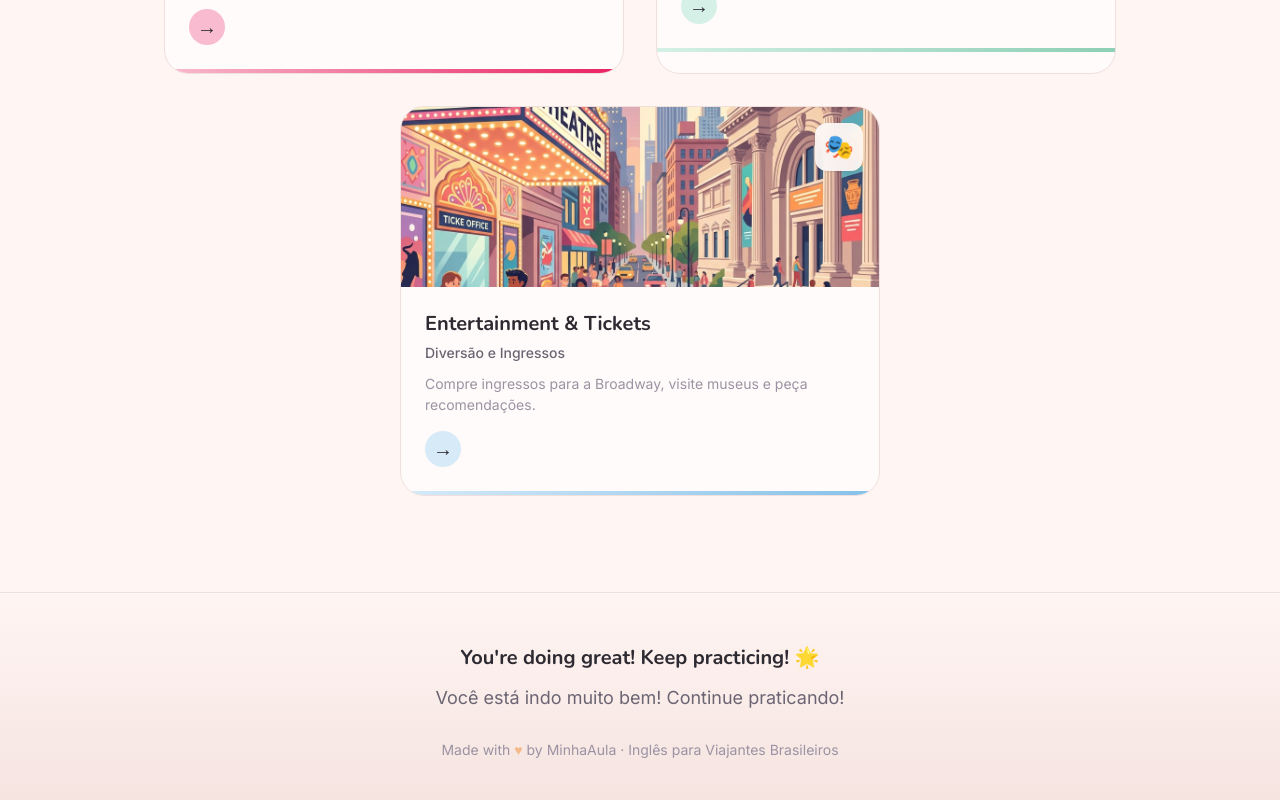
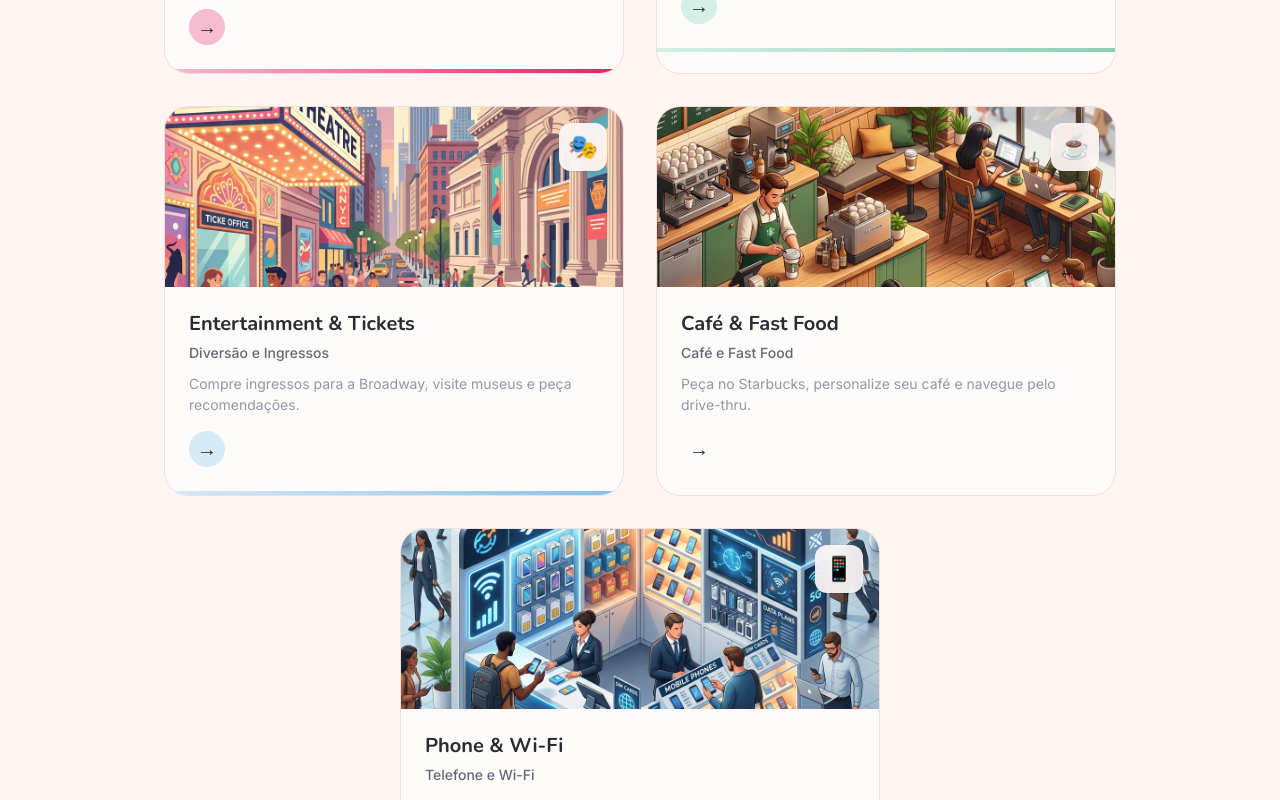
Before and after one commit to mantolatv-cmyk/missmonica, a Next.js app: page / in a window 1280 px wide. Shown: the part 2340-3140 px from the top of the page. Built offline with nearby package versions, Linux system fonts and the light colour scheme.

Commit message:
feat: add Cafe & Fast Food and Tech & Wi-Fi modules

```diff
--- a/app/api/progress/route.ts
+++ b/app/api/progress/route.ts
@@ -24,6 +24,8 @@ export async function GET() {
       transport: progressStore.filter(p => p.scenarioId === 'transport'),
       medical: progressStore.filter(p => p.scenarioId === 'medical'),
       entertainment: progressStore.filter(p => p.scenarioId === 'entertainment'),
+      cafe: progressStore.filter(p => p.scenarioId === 'cafe'),
+      tech: progressStore.filter(p => p.scenarioId === 'tech'),
     },
   };
 
--- a/data/scenarios.ts
+++ b/data/scenarios.ts
@@ -40,7 +40,7 @@ export interface Scenario {
   description: string;
   descriptionPt: string;
   icon: string;
-  color: 'lavender' | 'mint' | 'peach' | 'sky' | 'gold' | 'rose';
+  color: 'lavender' | 'mint' | 'peach' | 'sky' | 'gold' | 'rose' | 'orange' | 'blue' | 'indigo';
   imagePath: string;
   dialogues: DialogueLine[];
   vocabulary: VocabularyItem[];
@@ -590,4 +590,145 @@ export const scenarios: Scenario[] = [
       }
     ],
   },
+  {
+    id: 'cafe',
+    title: 'Café & Fast Food',
+    titlePt: 'Café e Fast Food',
+    description: 'Order at Starbucks, customize your coffee, and navigate fast food drive-thrus.',
+    descriptionPt: 'Peça no Starbucks, personalize seu café e navegue pelo drive-thru.',
+    icon: '☕',
+    color: 'orange',
+    imagePath: '/images/cafe_scene.png',
+    dialogues: [],
+    dialogueSets: [
+      {
+        title: 'At Starbucks',
+        titlePt: 'No Starbucks',
+        icon: '🥤',
+        dialogues: [
+          { speaker: 'student', english: "Hi! Can I get a Grande Latte, please?", portuguese: "Oi! Pode me dar um Latte Grande, por favor?" },
+          { speaker: 'native', english: "Sure! Would you like that hot or iced?", portuguese: "Claro! Você quer quente ou gelado?" },
+          { speaker: 'student', english: "Iced, please. And can I have oat milk instead of whole milk?", portuguese: "Gelado, por favor. E posso querer leite de aveia em vez de leite integral?" },
+          { speaker: 'native', english: "No problem. Any flavor? Vanilla or caramel?", portuguese: "Sem problema. Algum sabor? Baunilha ou caramelo?" },
+          { speaker: 'student', english: "Just vanilla, please. And can I have it with less ice?", portuguese: "Só baunilha, por favor. E pode ser com menos gelo?" },
+          { speaker: 'native', english: "Got it. What's your name for the cup?", portuguese: "Entendi. Qual o seu nome para o copo?" },
+          { speaker: 'student', english: "It's Maria.", portuguese: "É Maria." },
+        ],
+      },
+      {
+        title: 'Fast Food Order',
+        titlePt: 'Pedido Fast Food',
+        icon: '🍔',
+        dialogues: [
+          { speaker: 'native', english: "Welcome to Burger King! Will this be for here or to go?", portuguese: "Bem-vindo ao Burger King! Vai ser para comer aqui ou para levar?" },
+          { speaker: 'student', english: "To go, please. I'd like a number one combo.", portuguese: "Para levar, por favor. Eu queria o combo número um." },
+          { speaker: 'native', english: "Would you like to medium or large your meal?", portuguese: "Você quer o combo médio ou grande?" },
+          { speaker: 'student', english: "Medium is fine. Can I have a Coke with that?", portuguese: "Médio está bom. Pode ser uma Coca com isso?" },
+          { speaker: 'native', english: "Sure. Anything else? Apple pie or cookies?", portuguese: "Claro. Algo mais? Torta de maçã ou cookies?" },
+          { speaker: 'student', english: "No, thank you. That's all.", portuguese: "Não, obrigado. Só isso." },
+        ],
+      },
+    ],
+    vocabulary: [
+      { english: "Tall / Grande / Venti", portuguese: "Pequeno / Médio / Grande (Starbucks)" },
+      { english: "Whole milk", portuguese: "Leite integral" },
+      { english: "Oat milk", portuguese: "Leite de aveia" },
+      { english: "Decaf", portuguese: "Descafeinado" },
+      { english: "Whipped cream", portuguese: "Chantilly" },
+      { english: "Drive-thru", portuguese: "Drive-thru" },
+      { english: "For here / To go", portuguese: "Para comer aqui / Para levar" },
+      { english: "Combo / Meal", portuguese: "Combo / Refeição" },
+    ],
+    culturalTips: [
+      {
+        title: "Starbucks Sizes",
+        titlePt: "Tamanhos Starbucks",
+        content: "Starbucks uses unique names: Tall (12oz), Grande (16oz), and Venti (24oz). If you just say 'small' or 'medium', they will understand, but knowing the names is helpful!",
+        contentPt: "O Starbucks usa nomes únicos: Tall (pequeno), Grande (médio) e Venti (grande). Se você disser 'small' ou 'medium', eles vão entender, mas saber os nomes ajuda!",
+      },
+      {
+        title: "Customization is King",
+        titlePt: "Personalização é Tudo",
+        content: "In the US, you can customize EVERYTHING. Milk types, temperature, amount of ice, and extra shots of espresso. Don't be afraid to ask exactly how you want it!",
+        contentPt: "Nos EUA, você pode personalizar TUDO. Tipos de leite, temperatura, quantidade de gelo e doses extras de café. Não tenha medo de pedir exatamente como você quer!",
+      },
+      {
+        title: "Names on Cups",
+        titlePt: "Nomes nos Copos",
+        content: "Baristas will ask for your name. If your name is hard to spell, it's common to use a 'coffee name' (a simpler nickname) to avoid confusion and misspelling.",
+        contentPt: "Os baristas vão pedir seu nome. Se seu nome for difícil de soletrar, é comum usar um 'coffee name' (um apelido simples) para evitar confusão e erros de grafia.",
+      }
+    ],
+  },
+  {
+    id: 'tech',
+    title: 'Phone & Wi-Fi',
+    titlePt: 'Telefone e Wi-Fi',
+    description: 'Ask for Wi-Fi passwords, buy a local SIM card, and stay connected.',
+    descriptionPt: 'Peça senhas de Wi-Fi, compre um chip local e mantenha-se conectado.',
+    icon: '📱',
+    color: 'blue',
+    imagePath: '/images/tech_scene.png',
+    dialogues: [],
+    dialogueSets: [
+      {
+        title: 'Asking for Wi-Fi',
+        titlePt: 'Pedindo Wi-Fi',
+        icon: '📶',
+        dialogues: [
+          { speaker: 'student', english: "Excuse me, do you have Wi-Fi here?", portuguese: "Com licença, você tem Wi-Fi aqui?" },
+          { speaker: 'native', english: "Yes, we do! It's free for customers.", portuguese: "Sim, temos! É grátis para clientes." },
+          { speaker: 'student', english: "What's the network name?", portuguese: "Qual é o nome da rede?" },
+          { speaker: 'native', english: "It's 'CoffeeHouse_Guest'.", portuguese: "É 'CoffeeHouse_Guest'." },
+          { speaker: 'student', english: "And what's the password?", portuguese: "E qual é a senha?" },
+          { speaker: 'native', english: "The password is 'latte2024'. All lowercase.", portuguese: "A senha é 'latte2024'. Tudo em minúsculo." },
+          { speaker: 'student', english: "Thank you! The connection is very fast.", portuguese: "Obrigado! A conexão é muito rápida." },
+        ],
+      },
+      {
+        title: 'Buying a SIM Card',
+        titlePt: 'Comprando um Chip',
+        icon: '💳',
+        dialogues: [
+          { speaker: 'student', english: "Hi! I'd like to buy a prepaid SIM card, please.", portuguese: "Oi! Eu gostaria de comprar um chip pré-pago, por favor." },
+          { speaker: 'native', english: "Sure! We have a travel plan with 10GB of data.", portuguese: "Claro! Temos um plano de viagem com 10GB de dados." },
+          { speaker: 'student', english: "How much does it cost?", portuguese: "Quanto custa?" },
+          { speaker: 'native', english: "It's thirty dollars and it lasts for thirty days.", portuguese: "Custa trinta dólares e dura trinta dias." },
+          { speaker: 'student', english: "Does it include international calls?", portuguese: "Inclui ligações internacionais?" },
+          { speaker: 'native', english: "No, but you get unlimited local texts and calls.", portuguese: "Não, mas você tem mensagens e ligações locais ilimitadas." },
+          { speaker: 'student', english: "That works. Can you help me activate it?", portuguese: "Serve. Você pode me ajudar a ativar?" },
+        ],
+      },
+    ],
+    vocabulary: [
+      { english: "Network", portuguese: "Rede" },
+      { english: "Password", portuguese: "Senha" },
+      { english: "SIM card / Chip", portuguese: "Chip de celular" },
+      { english: "Prepaid", portuguese: "Pré-pago" },
+      { english: "Data plan", portuguese: "Plano de dados" },
+      { english: "Coverage", portuguese: "Cobertura" },
+      { english: "Unlimited", portuguese: "Ilimitado" },
+      { english: "Charger", portuguese: "Carregador" },
+    ],
+    culturalTips: [
+      {
+        title: "Public Wi-Fi",
+        titlePt: "Wi-Fi Público",
+        content: "Most cafes and airports offer free Wi-Fi. However, be careful with banking or sensitive apps on public networks. Using a VPN is recommended!",
+        contentPt: "A maioria dos cafés e aeroportos oferece Wi-Fi grátis. No entanto, tenha cuidado com apps de banco em redes públicas. Usar uma VPN é recomendado!",
+      },
+      {
+        title: "eSIM Convenience",
+        titlePt: "Praticidade do eSIM",
+        content: "Modern phones support eSIMs. You can buy a data plan online before you travel and activate it instantly when you land, without needing a physical chip.",
+        contentPt: "Celulares modernos suportam eSIMs. Você pode comprar um plano de dados online antes de viajar e ativá-lo instantaneamente ao pousar, sem precisar de um chip físico.",
+      },
+      {
+        title: "Power Outlets",
+        titlePt: "Tomadas de Energia",
+        content: "US outlets use Type A and Type B plugs (two flat pins). The voltage is 110V. Don't forget to bring a travel adapter for your Brazilian devices!",
+        contentPt: "As tomadas nos EUA usam plugues Tipo A e B (dois pinos chatos). A voltagem é 110V. Não esqueça de levar um adaptador de viagem para seus aparelhos brasileiros!",
+      }
+    ],
+  },
 ];
```
Also changed, not shown: public/images/cafe_scene.png (added), public/images/tech_scene.png (added).
